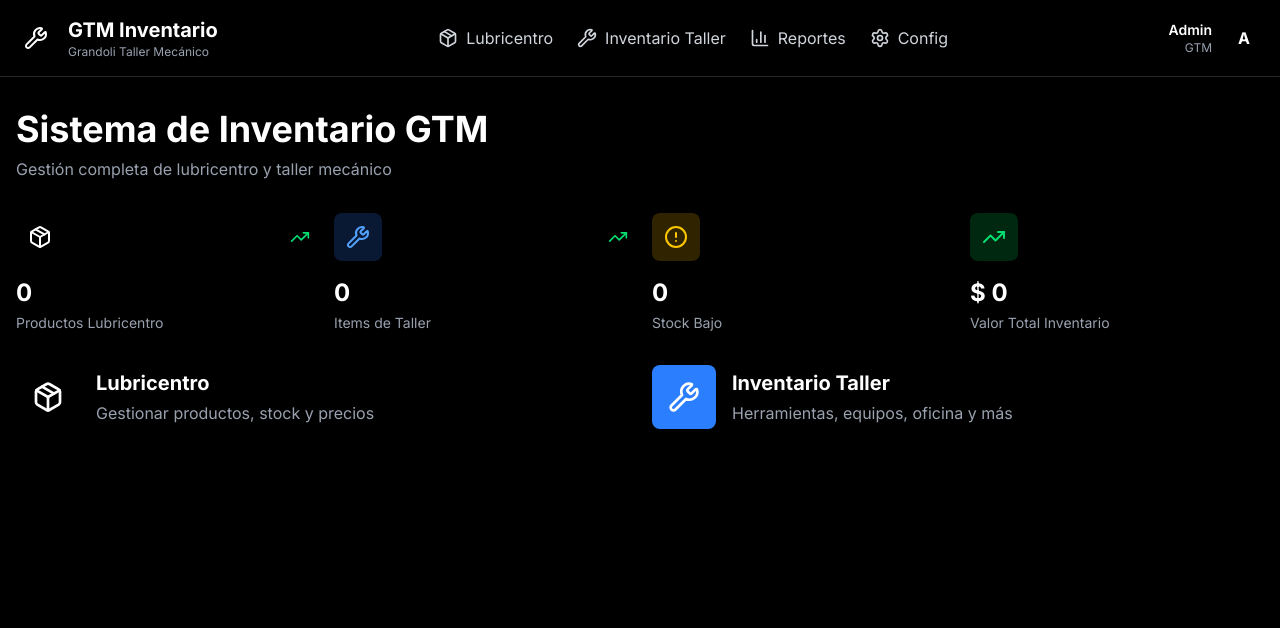
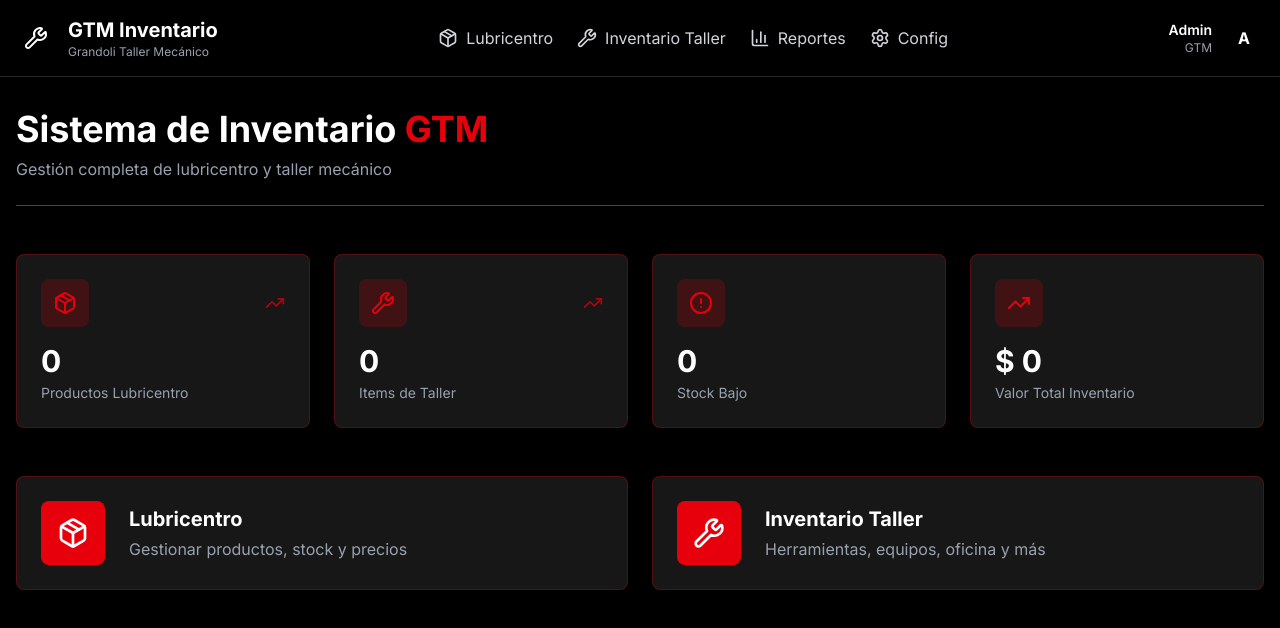
Before and after one commit to manuga23000/GTM-INVENTARIO, a Next.js app: page / in a window 1280 px wide. Shown: the top 628 px of the page. Built offline with nearby package versions, Linux system fonts and the light colour scheme; no server answers; the database is empty.

Commit message:
changes 19-11

```diff
--- a/app/page.tsx
+++ b/app/page.tsx
@@ -19,11 +19,11 @@ export default async function Home() {
   };
 
   return (
-    <div className="container mx-auto px-4 py-8">
+    <div className="container mx-auto px-4 py-8 bg-black min-h-screen">
       {/* Hero Section */}
-      <div className="mb-8">
+      <div className="mb-12 border-b border-red-600 pb-6">
         <h1 className="text-4xl font-bold text-white mb-2">
-          Sistema de Inventario GTM
+          Sistema de Inventario <span className="text-red-600">GTM</span>
         </h1>
         <p className="text-gray-400">
           Gestión completa de lubricentro y taller mecánico
@@ -31,50 +31,50 @@ export default async function Home() {
       </div>
 
       {/* Cards de estadísticas */}
-      <div className="grid grid-cols-1 md:grid-cols-2 lg:grid-cols-4 gap-6 mb-8">
-        <div className="card hover:scale-105 transition-transform cursor-pointer">
+      <div className="grid grid-cols-1 md:grid-cols-2 lg:grid-cols-4 gap-6 mb-12">
+        <div className="bg-neutral-900 border border-red-600/30 rounded-lg p-6 hover:scale-105 transition-transform cursor-pointer group">
           <div className="flex items-center justify-between mb-4">
-            <div className="bg-gtm-orange/20 p-3 rounded-lg">
-              <Package className="w-6 h-6 text-gtm-orange" />
+            <div className="bg-red-600/20 p-3 rounded-lg">
+              <Package className="w-6 h-6 text-red-600" />
             </div>
-            <TrendingUp className="w-5 h-5 text-green-400" />
+            <TrendingUp className="w-5 h-5 text-red-600 opacity-70 group-hover:opacity-100 transition-opacity" />
           </div>
-          <h3 className="text-2xl font-bold text-white mb-1">
+          <h3 className="text-3xl font-bold text-white mb-1">
             {lubricentroProductos}
           </h3>
           <p className="text-gray-400 text-sm">Productos Lubricentro</p>
         </div>
 
-        <div className="card hover:scale-105 transition-transform cursor-pointer">
+        <div className="bg-neutral-900 border border-red-600/30 rounded-lg p-6 hover:scale-105 transition-transform cursor-pointer group">
           <div className="flex items-center justify-between mb-4">
-            <div className="bg-blue-500/20 p-3 rounded-lg">
-              <Wrench className="w-6 h-6 text-blue-400" />
+            <div className="bg-red-600/20 p-3 rounded-lg">
+              <Wrench className="w-6 h-6 text-red-600" />
             </div>
-            <TrendingUp className="w-5 h-5 text-green-400" />
+            <TrendingUp className="w-5 h-5 text-red-600 opacity-70 group-hover:opacity-100 transition-opacity" />
           </div>
-          <h3 className="text-2xl font-bold text-white mb-1">{tallerItems}</h3>
+          <h3 className="text-3xl font-bold text-white mb-1">{tallerItems}</h3>
           <p className="text-gray-400 text-sm">Items de Taller</p>
         </div>
 
-        <div className="card hover:scale-105 transition-transform cursor-pointer">
+        <div className="bg-neutral-900 border border-red-600/30 rounded-lg p-6 hover:scale-105 transition-transform cursor-pointer group">
           <div className="flex items-center justify-between mb-4">
-            <div className="bg-yellow-500/20 p-3 rounded-lg">
-              <AlertCircle className="w-6 h-6 text-yellow-400" />
+            <div className="bg-red-600/20 p-3 rounded-lg">
+              <AlertCircle className="w-6 h-6 text-red-600" />
             </div>
           </div>
-          <h3 className="text-2xl font-bold text-white mb-1">
+          <h3 className="text-3xl font-bold text-white mb-1">
             {lowStockItems}
           </h3>
           <p className="text-gray-400 text-sm">Stock Bajo</p>
         </div>
 
-        <div className="card hover:scale-105 transition-transform cursor-pointer">
+        <div className="bg-neutral-900 border border-red-600/30 rounded-lg p-6 hover:scale-105 transition-transform cursor-pointer group">
           <div className="flex items-center justify-between mb-4">
-            <div className="bg-green-500/20 p-3 rounded-lg">
-              <TrendingUp className="w-6 h-6 text-green-400" />
+            <div className="bg-red-600/20 p-3 rounded-lg">
+              <TrendingUp className="w-6 h-6 text-red-600" />
             </div>
           </div>
-          <h3 className="text-2xl font-bold text-white mb-1">
+          <h3 className="text-3xl font-bold text-white mb-1">
             {formatCurrency(totalInventoryValue)}
           </h3>
           <p className="text-gray-400 text-sm">Valor Total Inventario</p>
@@ -85,10 +85,9 @@ export default async function Home() {
       <div className="grid grid-cols-1 md:grid-cols-2 gap-6">
         <Link
           href="/lubricentro"
-          className="card hover:border-gtm-orange transition-all group"
+          className="bg-neutral-900 border border-red-600/30 rounded-lg p-6 hover:border-red-600 transition-all group flex items-center space-x-6"
         >
-          <div className="flex items-center space-x-4">
-            <div className="bg-gtm-orange p-4 rounded-lg group-hover:scale-110 transition-transform">
+          <div className="bg-red-600 p-4 rounded-lg group-hover:scale-110 transition-transform">
             <Package className="w-8 h-8 text-white" />
           </div>
           <div>
@@ -97,15 +96,13 @@ export default async function Home() {
               Gestionar productos, stock y precios
             </p>
           </div>
-          </div>
         </Link>
 
         <Link
           href="/inventario-taller"
-          className="card hover:border-blue-400 transition-all group"
+          className="bg-neutral-900 border border-red-600/30 rounded-lg p-6 hover:border-red-600 transition-all group flex items-center space-x-6"
         >
-          <div className="flex items-center space-x-4">
-            <div className="bg-blue-500 p-4 rounded-lg group-hover:scale-110 transition-transform">
+          <div className="bg-red-600 p-4 rounded-lg group-hover:scale-110 transition-transform">
             <Wrench className="w-8 h-8 text-white" />
           </div>
           <div>
@@ -116,7 +113,6 @@ export default async function Home() {
               Herramientas, equipos, oficina y más
             </p>
           </div>
-          </div>
         </Link>
       </div>
     </div>
```
Lines whose indentation alone changed are shown as unchanged.
